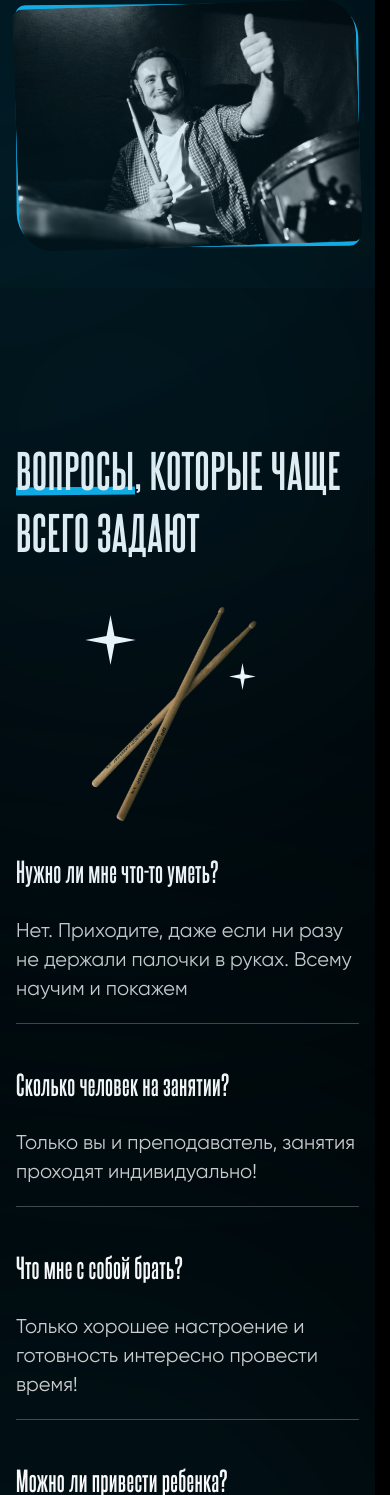
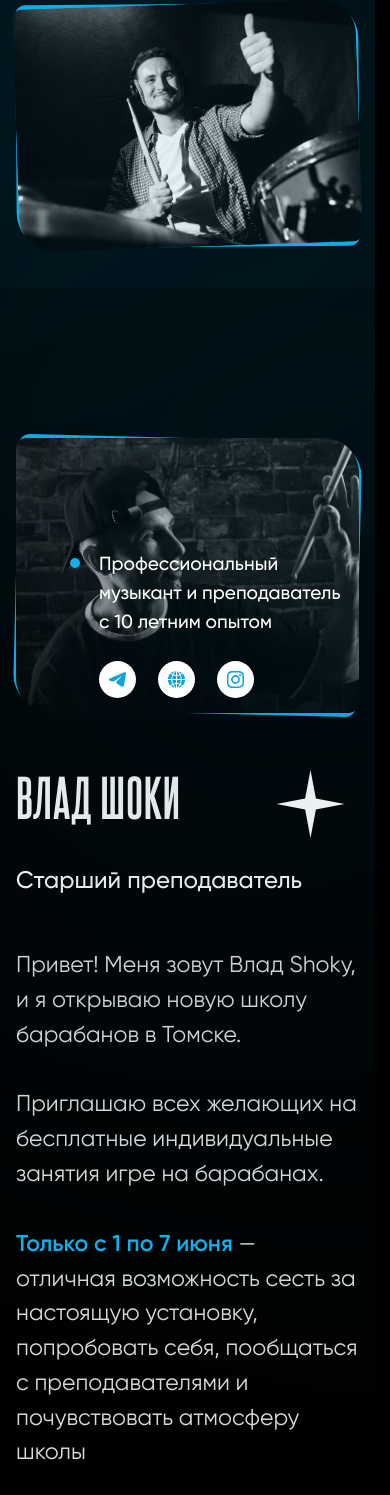
Before and after one commit to Memento-mori-dev/frontend-vite, a PHP site: page / in a window 390 px wide. Shown: the part 560-2055 px from the top of the page. Run offline with PHP 8.4, Linux system fonts and the light colour scheme; style sheets or scripts are compiled from the project's sources.

Commit message:
presentation адаптивность

```diff
--- a/layout/index.html
+++ b/layout/index.html
@@ -98,7 +98,7 @@
           </section>
         </div>
 
-        <!-- <div class="blue-blocks__two">
+        <div class="blue-blocks__two">
           <section class="presentation section">
             <div class="container">
               <div class="presentation__container">
@@ -214,7 +214,7 @@
               </div>
             </div>
           </section>
-        </div> -->
+        </div>
 
         <!-- <section class="slider section">
           <div class="slider__container">
--- a/layout/src/styles/blocks/presentation.scss
+++ b/layout/src/styles/blocks/presentation.scss
@@ -9,8 +9,7 @@
                             "cards cards";
         grid-template-columns: calc(56% - rem(52.5)) calc(44% - rem(52.5));
         grid-template-rows: repeat(2, auto);
-        column-gap: rem(105);
-        row-gap: rem(105);
+        gap: rem(105);
     }
 
     &__banner{
@@ -157,4 +156,61 @@
             max-width: 85%;
         }
     }
+
+    @include laptop{
+        &__container{
+            grid-template-columns: calc(56% - rem(25)) calc(44% - rem(25));
+            gap: rem(50);
+        }
+
+        &__cards{
+            flex-wrap: wrap;
+
+            &-item{
+                width: calc(50% - rem(17.5));
+            }
+        }
+    }
+
+    @include tablet{
+        &__container{
+            grid-template-areas:"banner"
+                                "main"
+                                "cards";
+            grid-template-columns: 1fr;
+            grid-template-rows: repeat(3, auto);
+        }
+
+        &__content{
+            &-text{
+                max-width: 70%;
+            }
+        }
+    }
+
+    @include mobile{
+        &__content{
+            &-text{
+                max-width: 100%;
+            }
+        }
+
+        &__cards{
+            &-item{
+                width: 100%;
+            }
+        }
+    }
+
+    @include mobile-s{
+        &__banner-container{
+            right: rem(16);
+            bottom: rem(16);
+        }
+
+        &__content-header::after{
+            top: 5%;
+            right: -15%;
+        }
+    }
 }
```
